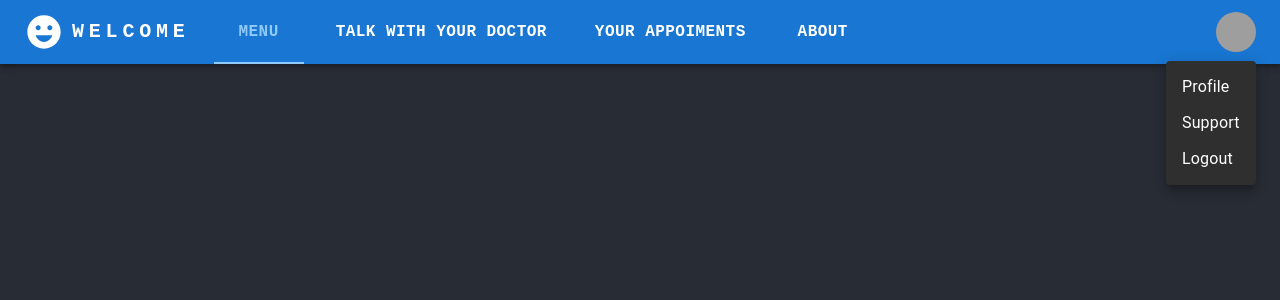
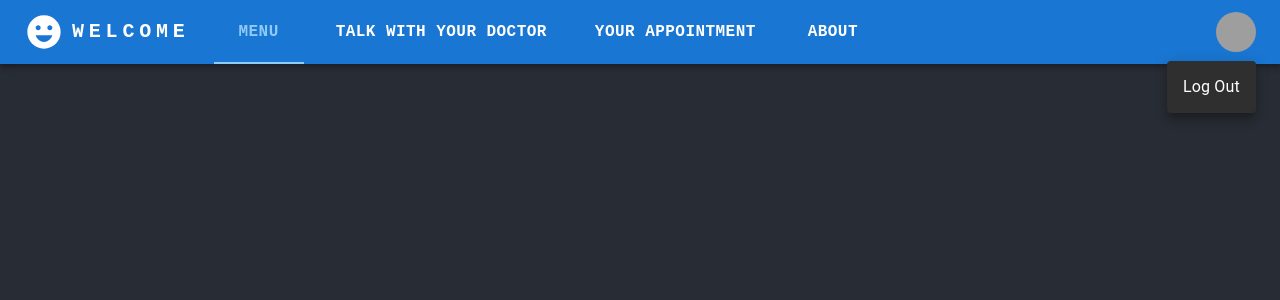
Before and after one commit to TinkyWinky1992/Project-medical-Ai, a React (Create React App) app in the folder fronthand/: page / in a window 1280 px wide. Both pictures are taken after a click on the button "Open settings". Shown: the top 300 px of the page. Built offline with nearby package versions, Linux system fonts and the light colour scheme; grey boxes are pictures that could not be loaded.

Commit message:
new-updaTE

```diff
--- a/fronthand/package.json
+++ b/fronthand/package.json
@@ -11,6 +11,7 @@
     "@mui/lab": "^5.0.0-alpha.149",
     "@mui/material": "^5.14.18",
     "@mui/styled-engine-sc": "^6.0.0-alpha.6",
+    "@preact/signals-react": "^1.3.8",
     "@tensorflow/tfjs-core": "^4.12.0",
     "@testing-library/jest-dom": "^5.17.0",
     "@testing-library/react": "^13.4.0",
--- a/fronthand/src/App.jsx
+++ b/fronthand/src/App.jsx
@@ -4,6 +4,9 @@ import { Outlet } from "react-router-dom";
 
 
 function App() {
+  let user;
+  if (user == null)
+    console.log("Fales");
 
   return (
     <div className="App">
--- a/fronthand/src/Components/Anchor.jsx
+++ b/fronthand/src/Components/Anchor.jsx
@@ -1,11 +1,20 @@
 import React, { useState, forwardRef, useImperativeHandle} from "react";
 import Typography from '@mui/material/Typography';
+import { useNavigate } from "react-router-dom";
 import Menu from '@mui/material/Menu';
 import MenuItem from '@mui/material/MenuItem';
+import { dialog_pages } from "../routing/routes";
 
 const UserAnchor = forwardRef((props, ref) => {
     const [UserAnchor, setUserAnchor] = useState(null);
-    const settings = ['Profile', 'Support', , 'Logout'];
+    const navigate = useNavigate();
+
+    const handleSelect= (event, newValue) => {
+        console.log();
+        navigate(dialog_pages[0].route_url);
+
+
+      };
 
     const handleCloseUserAnchor = () => {
         setUserAnchor(null);
@@ -32,9 +41,9 @@ const UserAnchor = forwardRef((props, ref) => {
         open={Boolean(UserAnchor)}
         onClose={handleCloseUserAnchor}
         >
-        {settings.map((setting) => (
-            <MenuItem key={setting}>
-                <Typography textAlign="center">{setting}</Typography>
+        {dialog_pages.map((page, index) => (
+            <MenuItem key={index} onClick={handleSelect}>
+                <Typography textAlign="center">{page.page_name}</Typography>
             </MenuItem>
         ))}
         </Menu>
--- a/fronthand/src/Components/AppBar.jsx
+++ b/fronthand/src/Components/AppBar.jsx
@@ -12,18 +12,12 @@ import Avatar from "@mui/material/Avatar";
 import Tooltip from "@mui/material/Tooltip";
 import EmojiEmotionsIcon from "@mui/icons-material/EmojiEmotions";
 import { Tab, Tabs } from "@mui/material";
-import routes from "../routing/routes";
+import { main_pages } from "../routing/routes";
 const darkTheme = createTheme({
   palette: {
     mode: "dark",
   },
 });
-const pages =[];
-pages.push({page_name: "Menu", route_url: routes.MENU})
-pages.push({page_name: "Talk With Your Doctor", route_url: routes.TALK_WITH_ROBERTO})
-pages.push({page_name: "Your Appoiments", route_url: routes.YOUR_APPOINMENT})
-pages.push({page_name: "About", route_url: routes.ABOUT})
-
 
 const MenuAppBar =forwardRef((props, ref)=> {
 
@@ -33,7 +27,7 @@ const MenuAppBar =forwardRef((props, ref)=> {
 
   const handleChange = (event, newValue) => {
     setSelectedPage(newValue);
-    navigate(pages[newValue].route_url);
+    navigate(main_pages[newValue].route_url);
 
 
   };
@@ -71,7 +65,7 @@ const MenuAppBar =forwardRef((props, ref)=> {
             </Typography>
             <Box sx={{ flexGrow: 1, display: { xs: "none", md: "flex" } }}>
               <Tabs value={selectedPage} onChange={handleChange}>
-                {pages.map((page, index) => (
+                {main_pages.map((page, index) => (
                     <Tab
                       key={index}
                       label={page.page_name}
--- a/fronthand/src/Components/Login.jsx
+++ b/fronthand/src/Components/Login.jsx
@@ -15,7 +15,8 @@ const RenderLogin = () => {
     let data;
     try {
       data = await getUser(input_email_username_ref.current.text, input_password_ref.current.text);
-      console.log(data);
+      return data;
+
     }catch(error) {
       if (error.response) {
         const mesg = error.response.data.message;
--- a/fronthand/src/Components/Register.jsx
+++ b/fronthand/src/Components/Register.jsx
@@ -60,7 +60,7 @@ const RenderRegister = () => {
         return;
       }
     }
-    console.log(data);
+    return data;
   };
 
   return (
--- /dev/null
+++ b/fronthand/src/Pages/About.jsx
@@ -0,0 +1,16 @@
+
+import React from "react";
+import { Grid } from "@mui/material";
+
+
+function AboutPage() {
+    return (
+      <div className="aboutpage-screen">
+        <Grid>
+          <h1>Hi About</h1>
+        </Grid>
+      </div>
+    );
+  }
+
+  export default AboutPage;
--- /dev/null
+++ b/fronthand/src/Pages/Appoinment.jsx
@@ -0,0 +1,16 @@
+
+import React from "react";
+import { Grid } from "@mui/material";
+
+
+function AppointmentPage() {
+    return (
+      <div className="appointment-screen">
+        <Grid>
+          <h1>Hi Appointment</h1>
+        </Grid>
+      </div>
+    );
+  }
+
+  export default AppointmentPage;
--- a/fronthand/src/Services/Ai.js
+++ b/fronthand/src/Services/Ai.js
@@ -8,7 +8,7 @@ import {
 } from "../utils/ChatUtil";
 import raw from "../ai-description.txt";
 
-const API_KEY = " ";
+const API_KEY = "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";
 
 const openai = new OpenAI({
   apiKey: API_KEY,
@@ -19,10 +19,10 @@ function Ai() {
   const [content, setcontent] = useState();
   let messageList = [];
 
-  const read = async () =>{
+  const read = async () =>
+  {
     try{
       const respone = await axios.get(raw);
-      console.log(respone);
       setcontent(respone.data);
     }catch (error) {
       console.error("Error while making the request to api:", error);
@@ -49,8 +49,10 @@ read();
       const aiMessage = { role: "assistant", content: textAI };
 
       messageList.push(aiMessage);
-      console.log(getLevelFromconvirstion(textAI));
-      console.log(getProblemFromconvirstion(textAI));
+
+      //console.log(getLevelFromconvirstion(textAI));
+      //console.log(getProblemFromconvirstion(textAI));
+
       return textAI;
     } catch (error) {
       // Handle network or other unexpected errors
--- a/fronthand/src/routing/router.jsx
+++ b/fronthand/src/routing/router.jsx
@@ -1,11 +1,20 @@
 import ErrorPage from "../Pages/RoutError";
 import Menu from "../Pages/Menu";
 import RenderChatbox from "../Pages/ChatBoxWithAi";
+import AppointmentPage from "../Pages/Appoinment";
+import AboutPage from "../Pages/About";
+import RenderLoginOrRegister from "../Pages/login-register";
 import { createBrowserRouter } from "react-router-dom";
-import routes from "./routes";
+import { routes } from "./routes";
 import App from "../App";
 
 const router = createBrowserRouter([
+  {
+    path: routes.LOGIN_REGISTER,
+    element: <RenderLoginOrRegister/>,
+    errorElement: <ErrorPage />,
+  },
+
   {
     path: routes.MAIN,
     element: <App />,
@@ -14,16 +23,31 @@ const router = createBrowserRouter([
       {
         path: routes.MENU,
         element: <Menu/>,
+
+
       },
 
       {
         path: routes.TALK_WITH_ROBERTO,
         element: <RenderChatbox />,
+
+      },
+
+      {
+        path: routes.YOUR_APPOINMENT,
+        element: <AppointmentPage />,
+
+      },
+
+      {
+
+        path: routes.ABOUT,
+        element: <AboutPage />,
+
       },
 
     ]
   },
-
 ]);
 
 export default router;
--- a/fronthand/src/routing/routes.js
+++ b/fronthand/src/routing/routes.js
@@ -1,8 +1,19 @@
-const routes ={
+export const routes ={
   MAIN:"/",
   MENU: "/Menu",
   TALK_WITH_ROBERTO: "/Talk-With-Roberto",
-  YOUR_APPOINMENT: "/Appoinments",
+  YOUR_APPOINMENT: "/Appointment",
   ABOUT: "/About",
-}
-export default routes
+  LOGIN_REGISTER: "/Login-register",
+
+};
+
+export const main_pages =[];
+main_pages.push({page_name: "Menu", route_url: routes.MENU});
+main_pages.push({page_name: "Talk With Your Doctor", route_url: routes.TALK_WITH_ROBERTO});
+main_pages.push({page_name: "Your Appointment", route_url: routes.YOUR_APPOINMENT});
+main_pages.push({page_name: "About", route_url: routes.ABOUT});
+
+
+export const dialog_pages = [];
+dialog_pages.push({page_name:"Log Out", route_url: routes.LOGIN_REGISTER});
```
Also changed, not shown: fronthand/src/Services/ServerHandler.js (+14 -0 lines), 2 other files (tests, documents, lock files or other folders).
